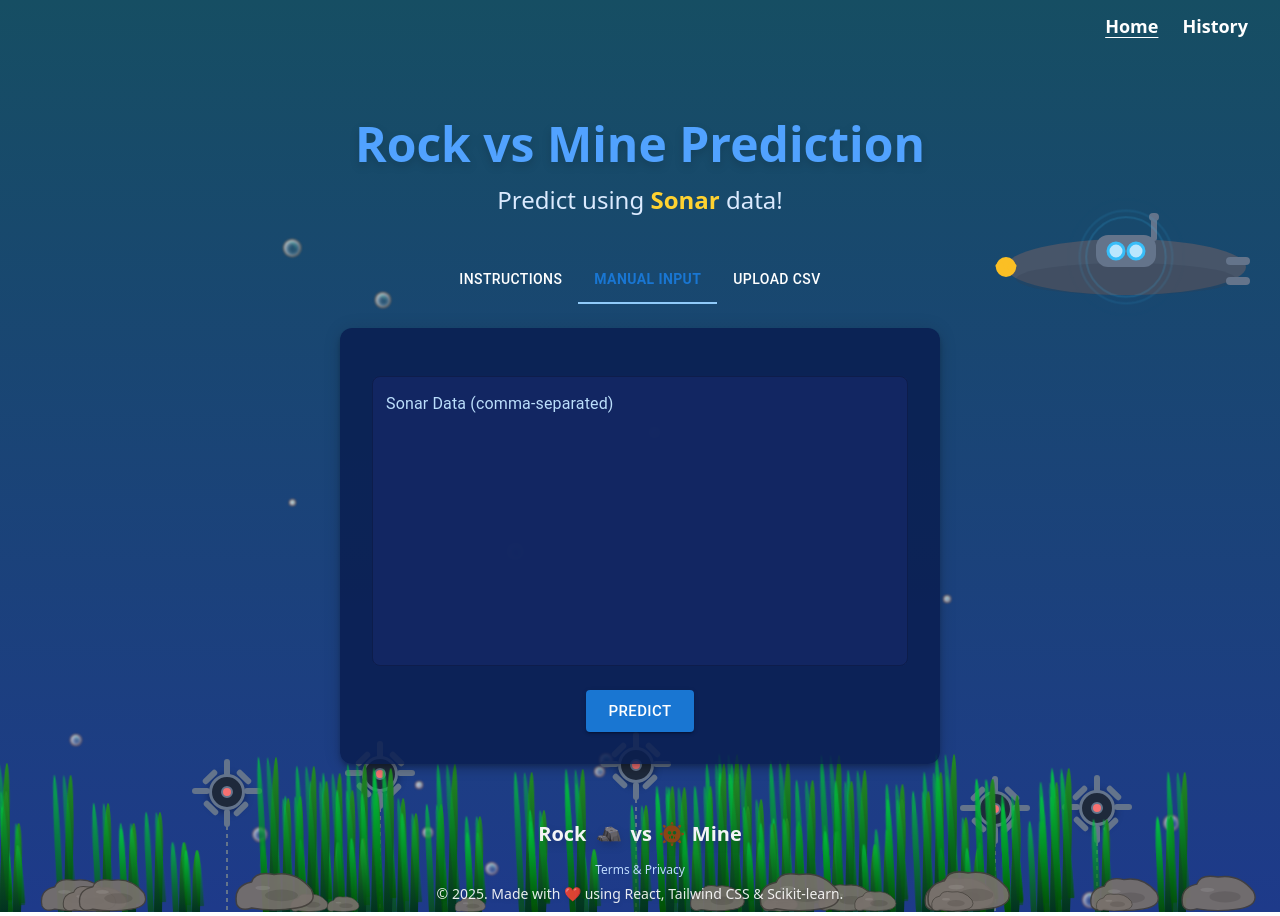
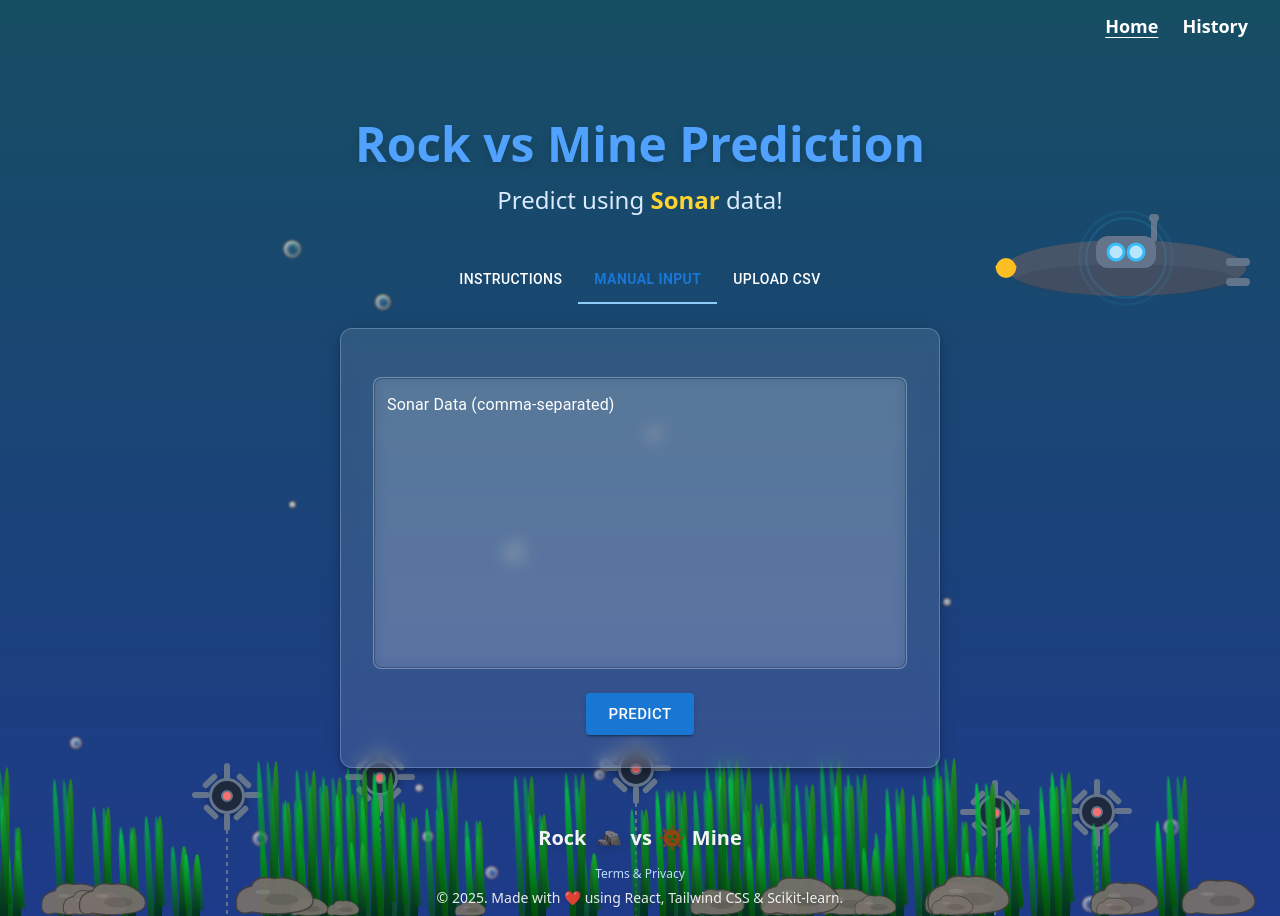
Before and after one commit to kuyrathdaro/rock-vs-mine, a React (Vite) app in the folder frontend/: page / in a window 1280 px wide. Both pictures are taken after a click on the tab "MANUAL INPUT". Built offline with nearby package versions, Linux system fonts and the light colour scheme.

Commit message:
feat: modify main form style

```diff
--- a/frontend/src/components/Instruction.tsx
+++ b/frontend/src/components/Instruction.tsx
@@ -4,14 +4,16 @@ import { Box, Typography } from '@mui/material';
 const Instruction: React.FC = () => {
     return (
         <Box sx={{
-            background: "rgba(10, 30, 80, 0.85)",
+            backdropFilter: "blur(8px)",
+            background: "rgba(255,255,255,0.10)",
+            border: "1px solid rgba(191,219,254,0.3)",
             borderRadius: 3,
             boxShadow: 6,
+            maxWidth: "600px",
+            width: "100%",
             p: 4,
-            width: "100%",
-            height: "100%",
-            maxWidth: 600,
-            mx: "auto", color: "#fff"
+            mx: "auto",
+            color: "#fff"
         }}>
             <Typography variant="h5" gutterBottom fontWeight="bold" color="white" textAlign="center">
                 How to Use Rock vs Mine Sonar Predictor
--- a/frontend/src/components/ManualInput.tsx
+++ b/frontend/src/components/ManualInput.tsx
@@ -15,14 +15,16 @@ const ManualInput: React.FC = () => {
     return (
         <Box
             sx={{
-                background: "rgba(10, 30, 80, 0.85)",
+                backdropFilter: "blur(8px)",
+                background: "rgba(255,255,255,0.10)",
+                border: "1px solid rgba(191,219,254,0.3)",
                 borderRadius: 3,
                 boxShadow: 6,
+                maxWidth: "600px",
+                width: "100%",
                 p: 4,
-                width: "100%",
-                height: "100%",
-                maxWidth: 600,
                 mx: "auto",
+                color: "#fff"
             }}
         >
             <form onSubmit={handleTextSubmit}>
@@ -36,17 +38,23 @@ const ManualInput: React.FC = () => {
                     value={inputText}
                     onChange={handleTextChange}
                     margin="normal"
-                    InputProps={{
-                        style: {
-                            fontSize: "1.1rem",
-                            padding: "20px",
-                            color: "#fff",
-                            background: "rgba(20, 40, 100, 0.95)",
-                            borderRadius: 8,
+                    slotProps={{
+                        input: {
+                            style: {
+                                backdropFilter: "blur(8px)",
+                                background: "rgba(255,255,255,0.10)",
+                                border: "1px solid rgba(191,219,254,0.3)",
+                                fontSize: "1.1rem",
+                                padding: "20px",
+                                color: "#fff",
+                                borderRadius: 8,
+                            },
+                        },
+                        inputLabel: {
+                            style: {
+                                color: "#fff"
+                            }
                         }
-                    }}
-                    InputLabelProps={{
-                        style: { color: "#bbdefb" }
                     }}
                 />
                 <Box sx={{ display: "flex", justifyContent: "center" }}>
--- a/frontend/src/components/UploadCSV.tsx
+++ b/frontend/src/components/UploadCSV.tsx
@@ -23,14 +23,16 @@ const UploadCSV: React.FC = () => {
         <Paper
             elevation={6}
             sx={{
-                background: "rgba(10, 30, 80, 0.85)",
+                backdropFilter: "blur(8px)",
+                background: "rgba(255,255,255,0.10)",
+                border: "1px solid rgba(191,219,254,0.3)",
                 borderRadius: 3,
                 boxShadow: 6,
+                maxWidth: "600px",
+                width: "100%",
                 p: 4,
-                width: "100%",
-                height: "100%",
-                maxWidth: 600,
                 mx: "auto",
+                color: "#fff"
             }}
         >
             <form onSubmit={handleFileSubmit}>
@@ -54,14 +56,7 @@ const UploadCSV: React.FC = () => {
                             ? <>Selected file: <b>{file.name}</b></>
                             : "Choose a CSV file with sonar data (one row per sample, no header required)."}
                     </Typography>
-                    <Button
-                        type="submit"
-                        variant="contained"
-                        color="primary"
-                        disabled={!file}
-                        size="large"
-                        sx={{ width: 180 }}
-                    >
+                    <Button type="submit" variant="contained" color="primary" size="large" sx={{ mt: 2 }}>
                         Predict
                     </Button>
                 </Box>
```
